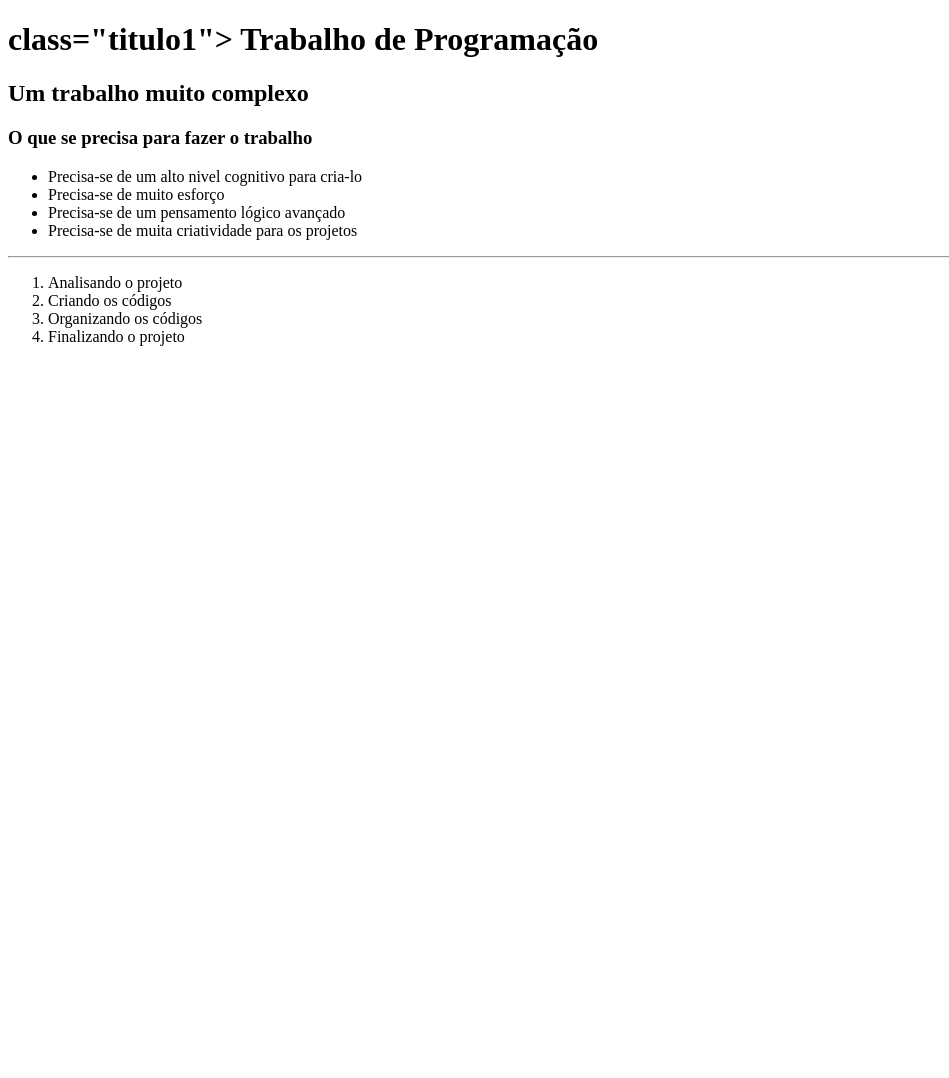
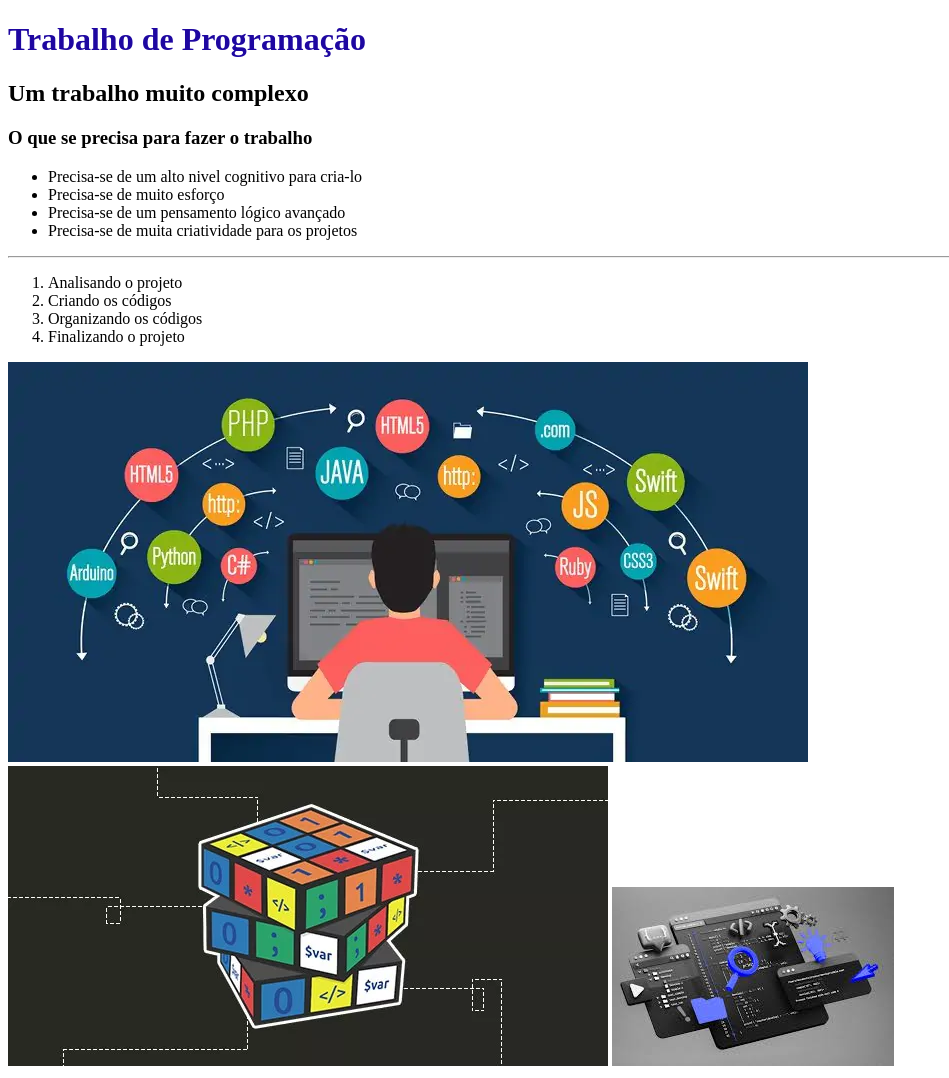
Before and after one commit to FabioFassicolo/Trabalho-2B-Programa-o, a plain HTML site: page index.html in a window 1280 px wide. Shown: the whole page, without its empty margins (0-949 px from the left). Before the commit the page ends 800 px from the top, so only its background shows below. Drawn offline with Linux system fonts and the light colour scheme.

Commit message:
Add files via upload

```diff
--- a/index.html
+++ b/index.html
@@ -8,7 +8,7 @@
     <link rel="stylesheet" href="/styles.css">
 </head>
 <body>
-    <h1> class="titulo1">   Trabalho de Programação    </h1>
+    <h1 class="titulo1">   Trabalho de Programação    </h1>
     <h2>  Um trabalho muito complexo </h2>
     <h3>   O que se precisa para fazer o trabalho</h3>
     <ul>
@@ -23,7 +23,11 @@
     <li>   Criando os códigos   </li>
     <li>   Organizando os códigos   </li>
     <li>   Finalizando o projeto</li>
+    </ol>
 
-    </ol>
+    <img src="/imagem3.webp">
+    <img src="/imagem1.webp">
+    <img src="/imagem2.jpeg">
+
 </body>
 </html>
--- a/styles.css
+++ b/styles.css
@@ -1,4 +1,4 @@
-titulo1{
-color: blue;
+.titulo1{
+color: rgb(30, 7, 161);
 
 }
```
Also changed, not shown: imagem2.jpeg (added), imagem3.webp (added).
